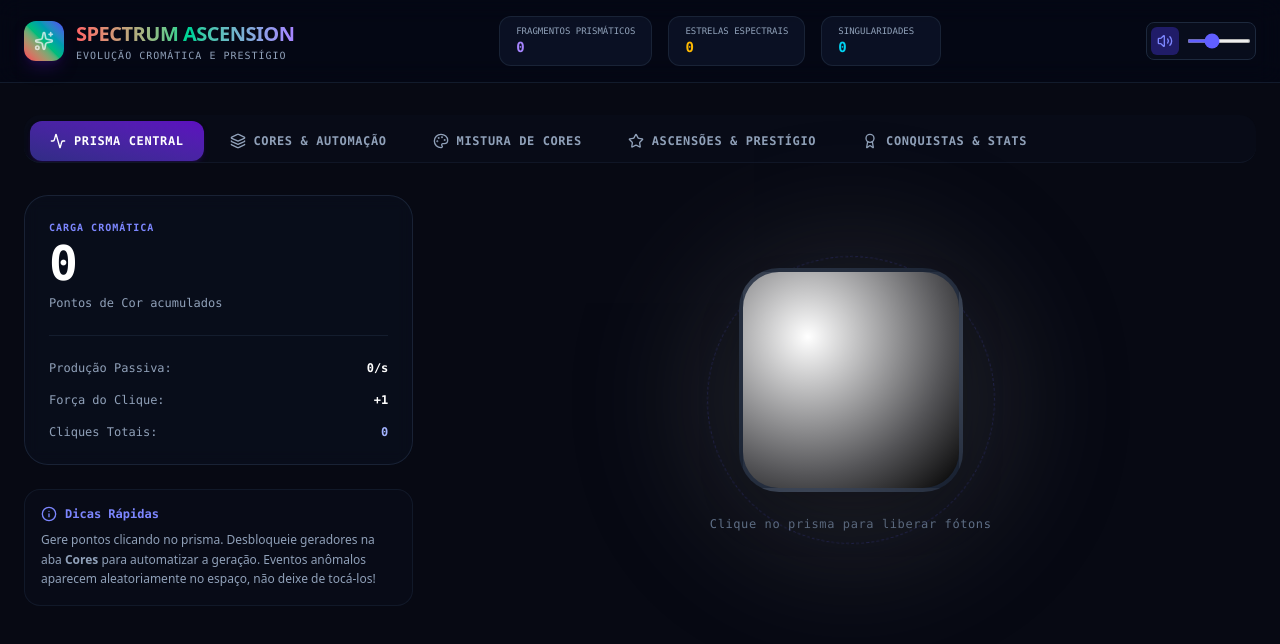
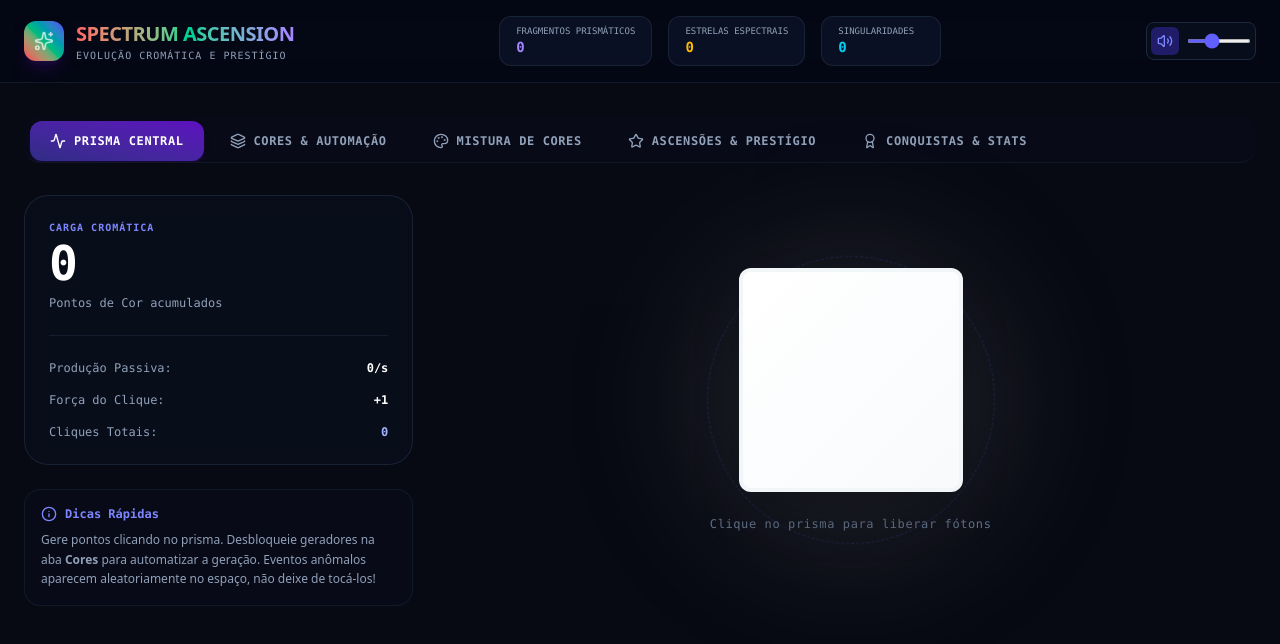
Before and after one commit to jcsjulio/Spectrum-Ascension, a React (Vite) app: page / in a window 1280 px wide. Shown: the top 644 px of the page. Built offline with nearby package versions, Linux system fonts and the light colour scheme.

Commit message:
style: update clicker cube appearance
Refactor the central clicker cube UI to a cleaner design with squared corners, a subtle linear gradient background, and updated hover state styling.

```diff
--- a/src/App.tsx
+++ b/src/App.tsx
@@ -1149,14 +1149,14 @@ export default function App() {
                 whileHover={{ scale: 1.05, rotate: 5 }}
                 whileTap={{ scale: 0.95, rotate: -5 }}
                 onClick={handlePrimaryClick}
-                className="w-56 h-56 rounded-[2.5rem] flex items-center justify-center cursor-pointer shadow-2xl relative z-20 group border-4 border-slate-800/80"
+                className="w-56 h-56 rounded-xl flex items-center justify-center cursor-pointer shadow-2xl relative z-20 group border-4 border-slate-100/90"
                 style={{
-                  background: `radial-gradient(circle at 30% 30%, #ffffff, ${getCurrentMixColor()} 65%, #000000)`,
-                  boxShadow: `0 0 45px ${getCurrentMixColor()}aa`
+                  background: 'linear-gradient(135deg, #ffffff 0%, #f8fafc 100%)',
+                  boxShadow: `0 0 50px ${getCurrentMixColor()}90, inset 0 0 15px rgba(255, 255, 255, 0.8)`
                 }}
               >
-                <div className="absolute inset-0 rounded-[2.3rem] bg-black/10 opacity-0 group-hover:opacity-100 transition-opacity flex items-center justify-center">
-                  <span className="text-[11px] uppercase tracking-widest text-white font-mono font-bold bg-black/60 px-3 py-1 rounded-full backdrop-blur-md">
+                <div className="absolute inset-0 rounded-lg bg-black/5 opacity-0 group-hover:opacity-100 transition-opacity flex items-center justify-center">
+                  <span className="text-[11px] uppercase tracking-widest text-slate-900 font-mono font-bold bg-white/90 px-3 py-1.5 rounded-lg shadow-sm border border-slate-150 backdrop-blur-md">
                     REFRATAR
                   </span>
                 </div>
```
